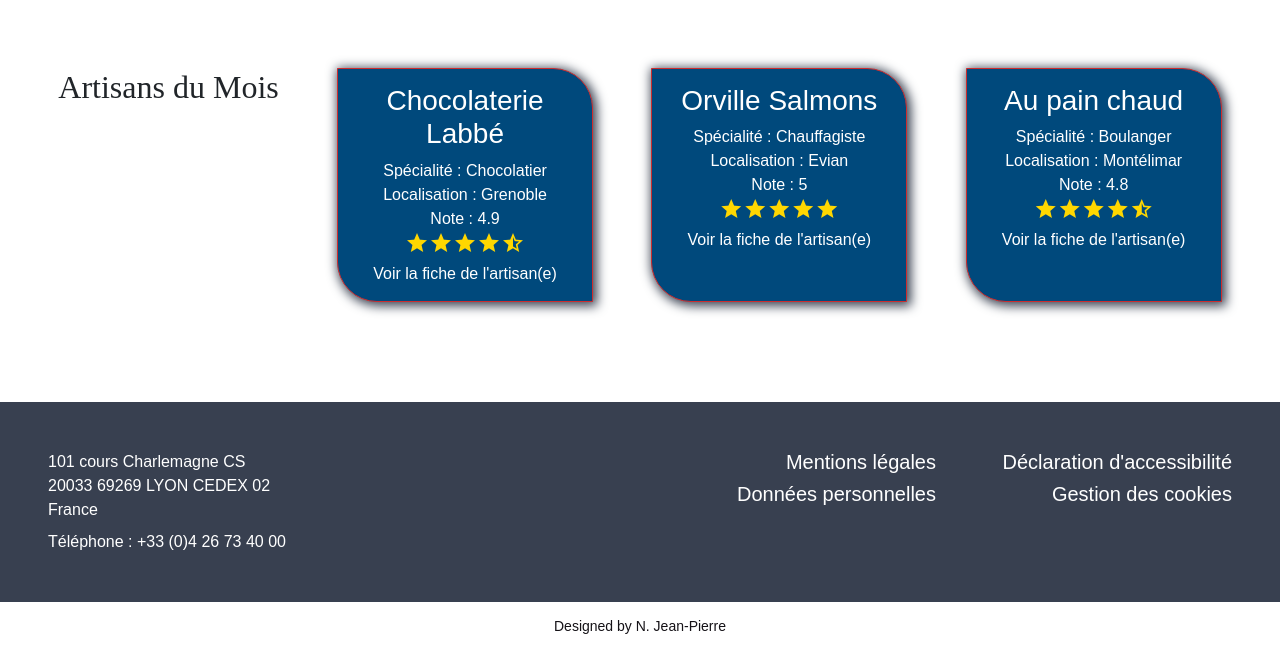
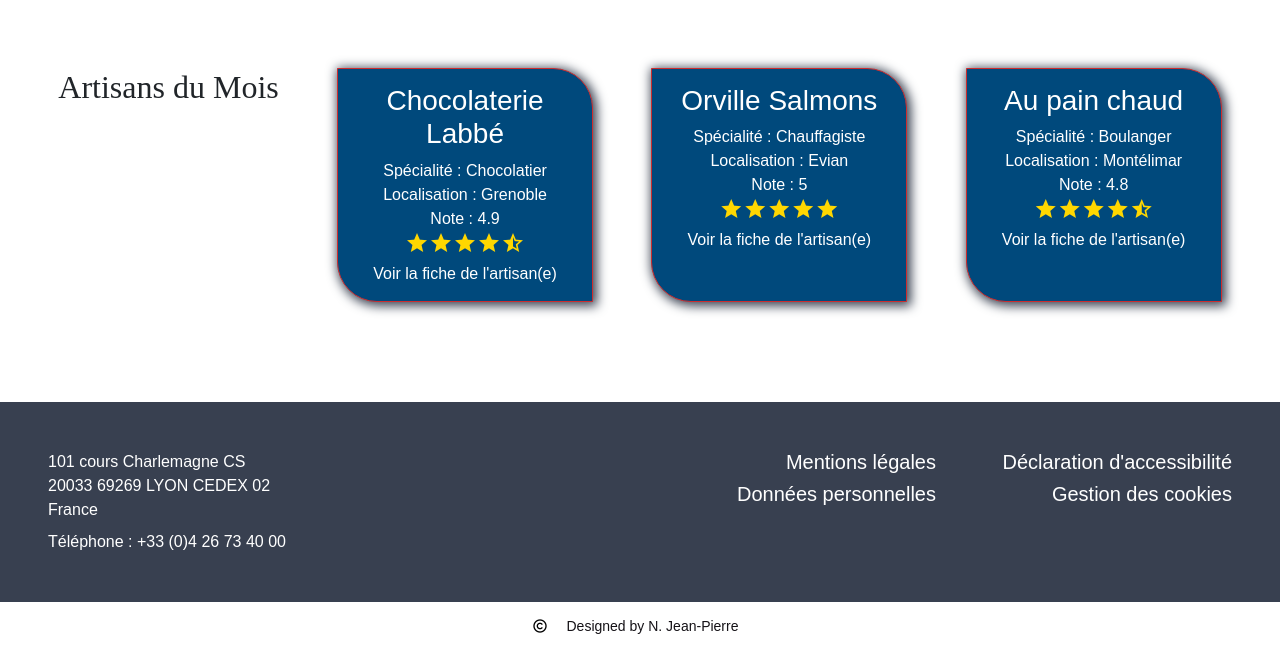
Before and after one commit to jeanpierre-png/trouve-ton-artisan, an Angular app: page / in a window 1280 px wide. Shown: the part 1511-2162 px from the top of the page. Built offline with nearby package versions, Linux system fonts and the light colour scheme.

Commit message:
Ajout d'autre éléments

```diff
--- a/angular.json
+++ b/angular.json
@@ -52,6 +52,8 @@
           },
           "configurations": {
             "production": {
+              "sourceMap": false,
+              "optimization": true,
               "budgets": [
                 {
                   "type": "initial",
--- a/src/app/composants/footer/footer.component.html
+++ b/src/app/composants/footer/footer.component.html
@@ -40,7 +40,7 @@
     <small class="z-1">
         <div class="d-flex flex-column align-items-center justify-content-center gap-1 p-1">
             <div class="gap-1">
-                <!-- <img class="copyright" [src]="copyright" alt="symbole de copyright" />  -->
+                <img class="copyright" [src]="copyright" alt="symbole de copyright" />
                 <span class="fs-9">Designed by N. Jean-Pierre</span>
             </div>
         </div>
--- a/src/app/composants/footer/footer.component.ts
+++ b/src/app/composants/footer/footer.component.ts
@@ -8,4 +8,6 @@ import { Component } from '@angular/core';
 })
 export class FooterComponent {
 
+  copyright: string= "../../../assets/droits-d-auteur.png"
+
 }
```
Also changed, not shown: src/assets/droits-d-auteur.png.
